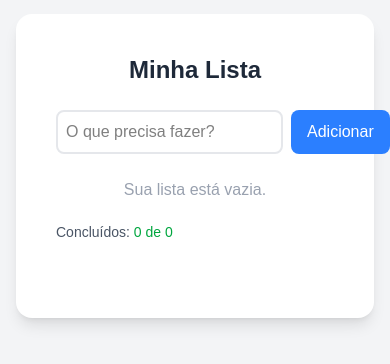
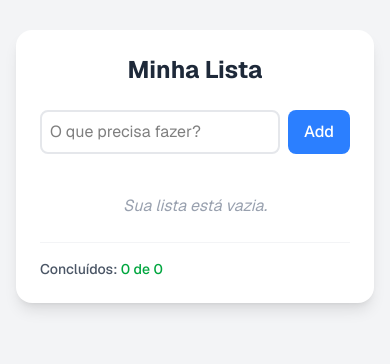
Before and after one commit to Hugo-Ferrari/Lista-de-tarefas, a Next.js app in the folder front/lista_de_tarefas/: page / in a window 390 px wide. Shown: the part 256-620 px from the top of the page. Built offline with nearby package versions, Linux system fonts and the light colour scheme.

Commit message:
alteraçãoes para mobile

```diff
--- a/front/lista_de_tarefas/app/components/Lista.tsx
+++ b/front/lista_de_tarefas/app/components/Lista.tsx
@@ -9,8 +9,7 @@ type ListaProps = {
 
 export function Lista() {
   const [input, setInput] = useState<string>("")
-  const [itens, setItens] = useState<ListaProps[]>([]) // lista tipada de items
-
+  const [itens, setItens] = useState<ListaProps[]>([])
 
   const addItens = () => {
     if (input.trim() === "") return
@@ -18,65 +17,73 @@ export function Lista() {
     const novoItem: ListaProps = {
       id: Date.now(),
       text: input,
-      concluido: false // Todo item começa não concluído
+      concluido: false
     }
 
-    setItens([...itens, novoItem]) //adiciona um item novo sem alterar o anterior
+    setItens([...itens, novoItem])
     setInput("")
   }
 
-  // Inverte o estado de apenas UM item específico
   const alternarConcluido = (id: number) => {
     setItens(itens.map(item =>
       item.id === id ? { ...item, concluido: !item.concluido } : item
     ))
   }
 
-  const Remover = (id: number) => { //remove os items cada um pelo seu id
+  const Remover = (id: number) => {
     setItens(itens.filter(item => item.id !== id))
   }
 
   return (
-    <div className="h-screen w-screen p-4 flex flex-col justify-center items-center bg-gray-100">
-      <div className="bg-white p-10 rounded-2xl shadow-lg w-full max-w-md">
+    // min-h-screen evita problemas com teclados mobile
+    <div className="min-h-screen w-full p-4 flex flex-col justify-center items-center bg-gray-100 font-sans">
+
+      {/* Card principal: Ajustado para ser w-full (mobile) e max-w-md (desktop) */}
+      <div className="bg-white p-6 sm:p-10 rounded-2xl shadow-lg w-full max-w-md">
 
         <h2 className="text-2xl font-bold mb-6 text-gray-800 text-center">Minha Lista</h2>
 
-        <div className="flex gap-2 mb-6">
+        {/* Container do Input e Botão: 'w-full' e 'flex' garantem o alinhamento */}
+        <div className="flex gap-2 mb-6 w-full">
           <input
             type="text"
             value={input}
-            onChange={(e) => setInput(e.target.value)} //guarda o input para colocar na lista
+            onChange={(e) => setInput(e.target.value)}
             placeholder="O que precisa fazer?"
-            className="border-2 border-gray-200 p-2 rounded-lg flex-1 focus:border-blue-500 outline-none transition-colors text-black"
+            // 'flex-1' faz o input crescer e 'min-w-0' impede que ele quebre o layout mobile
+            className="border-2 border-gray-200 p-2 rounded-lg flex-1 min-w-0 focus:border-blue-500 outline-none transition-colors text-black text-base"
           />
           <button
-            onClick={addItens} //adiciona os itens para a lista
-            className="bg-blue-500 hover:bg-blue-600 text-white px-4 py-2 rounded-lg font-medium transition-colors"
+            onClick={addItens}
+            // 'shrink-0' garante que o botão não diminua de tamanho
+            className="bg-blue-500 hover:bg-blue-600 active:scale-95 text-white px-4 py-2 rounded-lg font-medium transition-all shrink-0"
           >
-            Adicionar
+            Add
           </button>
         </div>
 
-        <ul className="space-y-3">
+        {/* Lista com scroll interno para não quebrar a tela se tiver muitos itens */}
+        <ul className="space-y-3 max-h-[400px] overflow-y-auto pr-1">
           {itens.map((item) => (
-            <li key={item.id} className="flex justify-between items-center bg-gray-50 p-3 rounded-lg border border-gray-100">
-              <div className="flex items-center gap-3">
+            <li key={item.id} className="flex justify-between items-center bg-gray-50 p-3 rounded-lg border border-gray-100 gap-2">
+              <div className="flex items-center gap-3 min-w-0">
                 <input
                   type="checkbox"
-                  checked={item.concluido} // Agora olha para o estado do ITEM (individual)
-                  onChange={() => alternarConcluido(item.id)} // Inverte apenas este item (iniidividual)
-                  className="w-5 h-5 accent-green-500 cursor-pointer"
+                  checked={item.concluido}
+                  onChange={() => alternarConcluido(item.id)}
+                  className="w-5 h-5 accent-green-500 cursor-pointer shrink-0"
                 />
 
-                <span className={`text-lg transition-all ${item.concluido ? 'line-through text-gray-400' : 'text-gray-700'}`}>
+                <span className={`text-base transition-all truncate ${
+                  item.concluido ? 'line-through text-gray-400' : 'text-gray-700'
+                }`}>
                   {item.text}
                 </span>
               </div>
 
               <button
-                onClick={() => Remover(item.id)} // remove o item por id,( individual)
-                className="text-red-400 hover:text-red-600 text-sm font-semibold transition-colors"
+                onClick={() => Remover(item.id)}
+                className="text-red-400 hover:text-red-600 active:text-red-800 text-sm font-semibold transition-colors shrink-0"
               >
                 Remover
               </button>
@@ -85,16 +92,17 @@ export function Lista() {
         </ul>
 
         {itens.length === 0 && (
-          <p className="text-gray-400 text-center mt-4">Sua lista está vazia.</p> // caso nn tenha nenhum item
+          <p className="text-gray-400 text-center mt-4 italic">Sua lista está vazia.</p>
+        )}
 
-        )}
-        <div className="flex justify-between w-full mb-4 text-sm font-medium py-5">
-        <p className="text-gray-600">
-          Concluídos: <span className="text-green-600">
-            {itens.filter(i => i.concluido).length} de {itens.length} {/*olha a quantidade total e avisa quantas tarefas já foram concluidas */}
-          </span>
-        </p>
-      </div>
+        {/* Rodapé informativo */}
+        <div className="flex justify-between w-full mt-6 pt-4 border-t border-gray-100 text-sm font-medium">
+          <p className="text-gray-600">
+            Concluídos: <span className="text-green-600">
+              {itens.filter(i => i.concluido).length} de {itens.length}
+            </span>
+          </p>
+        </div>
       </div>
 
     </div>
```
